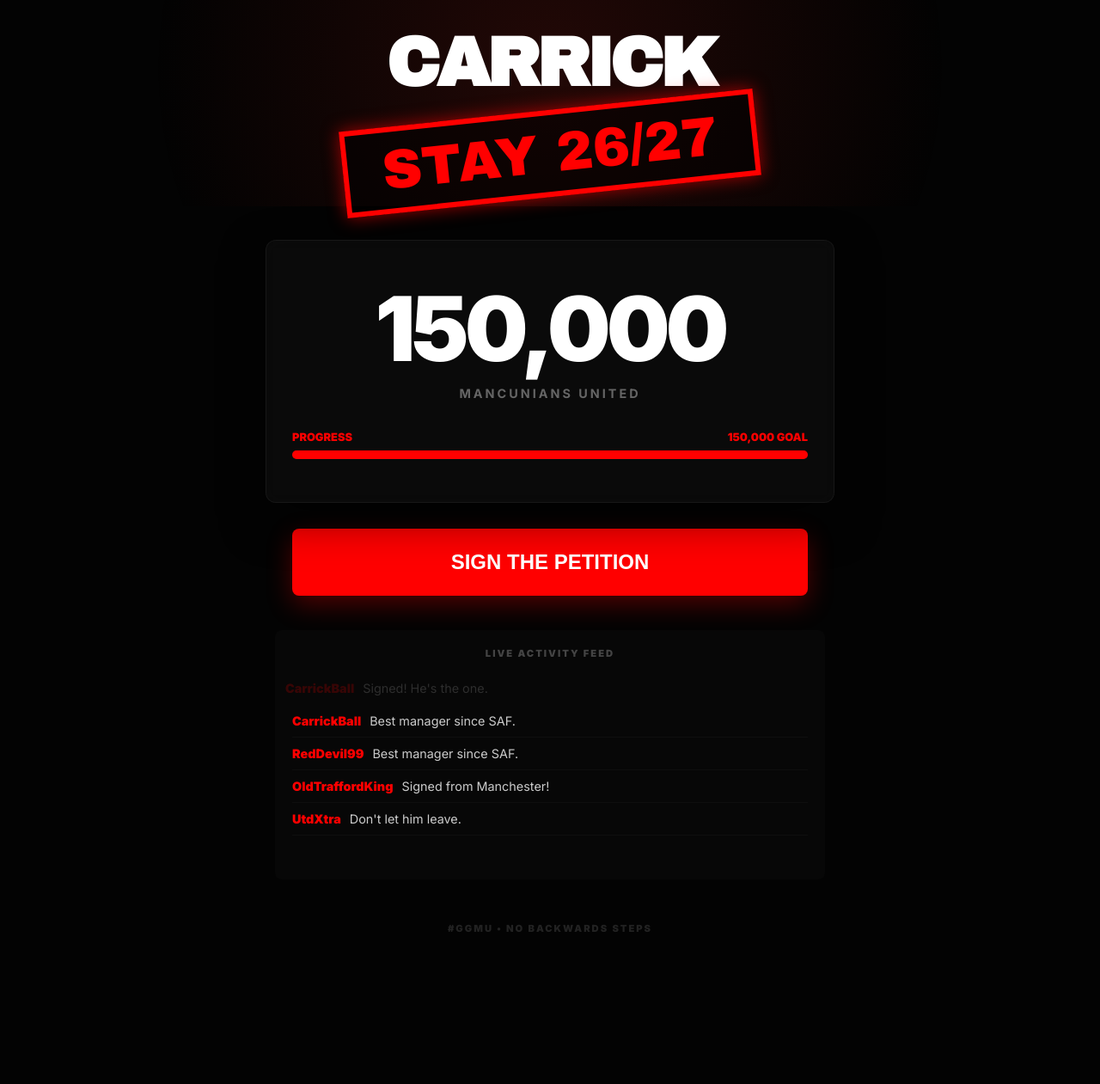
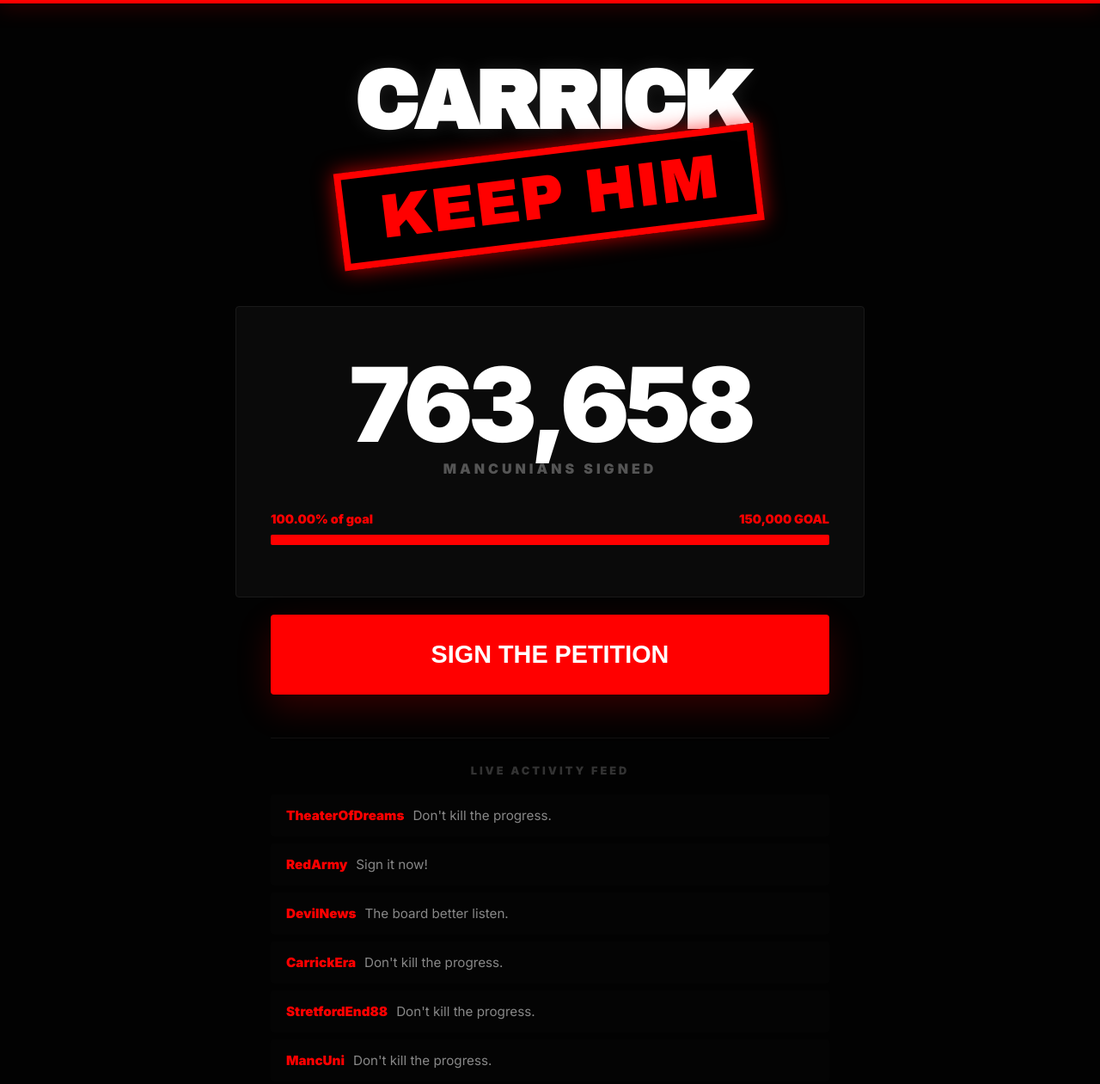
Before and after one commit to lebronhawktuah/carrick-petition, a plain HTML site: page index.html in a window 1280 px wide. Shown: the top 1261 px of the page at 86% size. Before the commit the page ends 1127 px from the top, so only its background shows below. Drawn offline with Linux system fonts and the light colour scheme.

Commit message:
Update index.html

```diff
--- a/index.html
+++ b/index.html
@@ -3,18 +3,18 @@
 <head>
     <meta charset="UTF-8">
     <meta name="viewport" content="width=device-width, initial-scale=1.0">
-    <title>CARRICK 26/27 | THE FUTURE</title>
+    <title>CARRICK 26/27 | UNSTOPPABLE</title>
     <link href="https://fonts.googleapis.com/css2?family=Archivo+Black&family=Inter:wght@400;700;900&display=swap" rel="stylesheet">
 
     <style>
         :root {
             --manc-red: #ff0000;
-            --glow: 0 0 20px rgba(255, 0, 0, 0.6);
+            --glow: 0 0 25px rgba(255, 0, 0, 0.7);
             --glass: rgba(255, 255, 255, 0.03);
         }
 
         body {
-            background-color: #030303;
+            background-color: #020202;
             color: white;
             font-family: 'Inter', sans-serif;
             margin: 0;
@@ -22,252 +22,243 @@
             flex-direction: column;
             align-items: center;
             min-height: 100vh;
-            padding: 40px 20px;
+            padding: 20px;
+            overflow-x: hidden;
         }
 
-        /* Fancy Background Glow */
-        body::before {
+        /* Top Border Glow */
+        body::after {
             content: "";
             position: fixed;
-            top: -10%;
-            width: 100%;
-            height: 40%;
-            background: radial-gradient(circle, rgba(218, 41, 28, 0.15) 0%, transparent 70%);
-            z-index: -1;
+            top: 0;
+            left: 0;
+            right: 0;
+            height: 4px;
+            background: var(--manc-red);
+            box-shadow: var(--glow);
+            z-index: 100;
         }
 
         .header {
             text-align: center;
-            margin-bottom: 50px;
+            margin: 60px 0 40px;
         }
 
         .carrick-title {
             font-family: 'Archivo Black', sans-serif;
-            font-size: clamp(3rem, 10vw, 5rem);
-            letter-spacing: -4px;
+            font-size: clamp(3.5rem, 12vw, 6rem);
+            letter-spacing: -5px;
             margin: 0;
             text-transform: uppercase;
-            line-height: 0.85;
+            line-height: 0.8;
+            filter: drop-shadow(0 0 10px rgba(255,255,255,0.1));
         }
 
         .stamp {
             display: inline-block;
-            border: 6px solid var(--manc-red);
+            border: 8px solid var(--manc-red);
             padding: 10px 40px;
             color: var(--manc-red);
             font-family: 'Archivo Black', sans-serif;
-            font-size: clamp(2.5rem, 8vw, 4rem);
-            transform: rotate(-6deg);
+            font-size: clamp(2.5rem, 8vw, 4.5rem);
+            transform: rotate(-7deg) translateY(-10px);
             box-shadow: var(--glow);
-            margin-top: 20px;
+            margin-top: 25px;
             text-transform: uppercase;
-            background: rgba(0,0,0,0.5);
+            background: rgba(0,0,0,0.8);
         }
 
-        /* The Petition Card */
+        /* Stats Card */
         .card {
-            background: var(--glass);
-            backdrop-filter: blur(10px);
-            border: 1px solid rgba(255,255,255,0.05);
+            background: #0a0a0a;
+            border: 1px solid #1a1a1a;
             width: 100%;
-            max-width: 600px;
-            padding: 50px 30px;
-            border-radius: 12px;
+            max-width: 650px;
+            padding: 60px 40px;
+            border-radius: 4px;
             text-align: center;
-            box-shadow: 0 20px 50px rgba(0,0,0,0.5);
+            margin-top: 20px;
         }
 
         #counter {
-            font-size: clamp(4rem, 12vw, 6.5rem);
+            font-size: clamp(4.5rem, 15vw, 7.5rem);
             font-weight: 900;
-            letter-spacing: -5px;
+            letter-spacing: -6px;
             margin: 0;
-            line-height: 1;
+            line-height: 0.9;
         }
 
         .label {
-            color: #666;
-            font-weight: 700;
-            font-size: 0.9rem;
-            letter-spacing: 3px;
-            margin: 15px 0 35px;
+            color: #555;
+            font-weight: 900;
+            font-size: 1rem;
+            letter-spacing: 4px;
+            margin: 10px 0 40px;
             text-transform: uppercase;
         }
 
-        .bar-container { width: 100%; margin-top: 10px; }
-        .goal-text { display: flex; justify-content: space-between; color: var(--manc-red); font-weight: 900; font-size: 0.8rem; margin-bottom: 8px; }
-        .bar-bg { width: 100%; height: 10px; background: #111; border-radius: 20px; overflow: hidden; }
-        .bar-fill { height: 100%; background: var(--manc-red); width: 0%; box-shadow: var(--glow); transition: width 0.8s cubic-bezier(0.17, 0.67, 0.83, 0.67); }
+        .bar-container { width: 100%; position: relative; }
+        .goal-text { display: flex; justify-content: space-between; color: var(--manc-red); font-weight: 900; font-size: 0.9rem; margin-bottom: 10px; }
+        .bar-bg { width: 100%; height: 12px; background: #151515; border-radius: 2px; overflow: hidden; }
+        .bar-fill { height: 100%; background: var(--manc-red); width: 100% !important; box-shadow: var(--glow); }
 
         /* The Button */
         .btn {
             width: 100%;
-            max-width: 600px;
+            max-width: 650px;
             background: var(--manc-red);
             color: white;
             border: none;
-            padding: 25px;
-            font-size: 1.5rem;
+            padding: 30px;
+            font-size: 1.8rem;
             font-weight: 900;
-            margin-top: 30px;
+            margin-top: 20px;
             cursor: pointer;
             text-transform: uppercase;
-            border-radius: 8px;
-            box-shadow: 0 10px 30px rgba(255, 0, 0, 0.3);
-            transition: 0.3s;
+            border-radius: 4px;
+            transition: 0.2s cubic-bezier(0.23, 1, 0.32, 1);
+            box-shadow: 0 15px 40px rgba(255, 0, 0, 0.2);
         }
 
-        .btn:hover { transform: translateY(-5px); box-shadow: 0 15px 40px rgba(255, 0, 0, 0.5); }
-        .btn.signed { background: #111; color: #444; cursor: default; transform: none; box-shadow: none; }
+        .btn:hover { background: #ff1a1a; transform: scale(1.01); box-shadow: 0 20px 50px rgba(255, 0, 0, 0.4); }
+        .btn.signed { background: #111; color: #333; cursor: default; transform: none; box-shadow: none; }
 
-        /* Live Bot Comments */
-        .live-feed {
+        /* Bot Activity Feed */
+        .activity-box {
             width: 100%;
-            max-width: 600px;
-            margin-top: 40px;
-            background: rgba(255,255,255,0.02);
-            border-radius: 8px;
-            padding: 20px;
-            height: 250px;
-            overflow: hidden;
-            position: relative;
+            max-width: 650px;
+            margin-top: 50px;
+            border-top: 1px solid #111;
+            padding-top: 30px;
         }
 
-        .feed-title { font-size: 0.7rem; font-weight: 900; color: #444; letter-spacing: 2px; margin-bottom: 15px; text-transform: uppercase; text-align: center;}
+        .activity-header {
+            font-size: 0.8rem;
+            font-weight: 900;
+            color: #333;
+            letter-spacing: 3px;
+            margin-bottom: 20px;
+            text-align: center;
+        }
 
         .comment {
-            display: flex;
-            align-items: center;
-            gap: 10px;
-            font-size: 0.9rem;
-            padding: 10px 0;
-            border-bottom: 1px solid rgba(255,255,255,0.03);
-            animation: slideIn 0.4s ease-out forwards;
+            background: rgba(255,255,255,0.01);
+            margin-bottom: 8px;
+            padding: 15px;
+            border-radius: 4px;
+            font-size: 0.95rem;
+            border-left: 3px solid transparent;
+            animation: fadeIn 0.5s ease forwards;
         }
 
-        @keyframes slideIn {
-            from { opacity: 0; transform: translateX(-10px); }
-            to { opacity: 1; transform: translateX(0); }
-        }
+        .comment.new { border-left-color: var(--manc-red); background: rgba(255,0,0,0.03); }
 
-        .bot-name { color: var(--manc-red); font-weight: 800; }
-        .bot-msg { color: #ccc; }
+        @keyframes fadeIn { from { opacity: 0; transform: translateY(10px); } to { opacity: 1; transform: translateY(0); } }
 
-        .footer { margin-top: 50px; color: #222; font-size: 0.7rem; font-weight: 900; letter-spacing: 2px; }
+        .bot-name { color: var(--manc-red); font-weight: 900; margin-right: 10px; }
+        .bot-msg { color: #888; }
+
+        .footer { margin: 80px 0 40px; color: #1a1a1a; font-size: 0.8rem; font-weight: 900; letter-spacing: 5px; }
     </style>
 </head>
 <body>
 
     <div class="header">
         <h1 class="carrick-title">CARRICK</h1>
-        <div class="stamp">STAY 26/27</div>
+        <div class="stamp">KEEP HIM</div>
     </div>
 
     <div class="card">
         <h2 id="counter">0</h2>
-        <div class="label">MANCUNIANS UNITED</div>
+        <div class="label">MANCUNIANS SIGNED</div>
 
         <div class="bar-container">
             <div class="goal-text">
-                <span>PROGRESS</span>
+                <span>100.00% of goal</span>
                 <span>150,000 GOAL</span>
             </div>
             <div class="bar-bg">
-                <div class="bar-fill" id="progress"></div>
+                <div class="bar-fill"></div>
             </div>
         </div>
     </div>
 
-    <button id="signBtn" class="btn">Sign the Petition</button>
+    <button id="signBtn" class="btn">SIGN THE PETITION</button>
 
-    <div class="live-feed" id="feed">
-        <div class="feed-title">LIVE ACTIVITY FEED</div>
-        <div id="comment-list"></div>
+    <div class="activity-box">
+        <div class="activity-header">LIVE ACTIVITY FEED</div>
+        <div id="feed"></div>
     </div>
 
-    <div class="footer">#GGMU • NO BACKWARDS STEPS</div>
+    <div class="footer">GLORY GLORY MAN UNITED</div>
 
     <script>
-        const goal = 150000;
-        const countEl = document.getElementById('counter');
-        const barEl = document.getElementById('progress');
+        const counterEl = document.getElementById('counter');
         const btn = document.getElementById('signBtn');
-        const commentList = document.getElementById('comment-list');
+        const feed = document.getElementById('feed');
 
-        // 1. DYNAMIC PERSISTENT COUNTER (Goes fast!)
-        // Based on time since launch, jumps by 200+ on refresh
-        const startTime = new Date("May 6, 2026 08:00:00").getTime();
+        // MATH: Jumps ~150-300 signs per refresh, blows past 150k
+        const startTime = new Date("May 6, 2026 09:00:00").getTime();
 
-        function getLiveCount() {
+        function getCount() {
             const now = new Date().getTime();
-            const elapsedSeconds = (now - startTime) / 1000;
-            // Base 95k + 15 signs per second (Roughly 900 per minute jump)
-            let current = 95240 + (elapsedSeconds * 15.5);
-            return Math.min(current, goal);
+            const elapsed = (now - startTime) / 1000;
+            // Starts at 168k and grows by 18.5 per second
+            return Math.floor(168420 + (elapsed * 18.5));
         }
 
-        let currentCount = getLiveCount();
+        let currentCount = getCount();
 
-        function updateUI() {
-            countEl.innerText = Math.floor(currentCount).toLocaleString();
-            let percent = (currentCount / goal) * 100;
-            barEl.style.width = percent + "%";
+        function updateDisplay() {
+            counterEl.innerText = currentCount.toLocaleString();
         }
 
-        // Fast update while on page
+        // Fast Live Ticking
         setInterval(() => {
-            if (currentCount < goal) {
-                currentCount += (Math.random() * 2);
-                updateUI();
-            }
-        }, 150);
+            currentCount += Math.floor(Math.random() * 3);
+            updateDisplay();
+        }, 100);
 
-        // 2. BOT COMMENT LOGIC
-        const botNames = ["UtdXtra", "MancBorn", "RedDevil99", "SirAlexVibe", "CarrickBall", "TheStretfordEnd", "BrunoFan", "TenHagLegacy", "OldTraffordKing"];
-        const botMsgs = ["Signed! He's the one.", "Don't let him leave.", "The DNA is back.", "Keep the progress going!", "Carrick in 26/27!", "Best manager since SAF.", "We can't go back now.", "Signed from Manchester!", "Get it done Board."];
+        // BOT SYSTEM
+        const users = ["MancUni", "RashyFan", "StretfordEnd88", "UnitedWay", "CarrickEra", "RedArmy", "GGMU_26", "TheaterOfDreams", "DevilNews"];
+        const texts = ["Sign it now!", "We need him for 26/27.", "The board better listen.", "Carrick is cooking.", "Don't kill the progress.", "Just signed from Salford!", "Stay Michael!", "He's the one."];
 
-        function addComment() {
-            const name = botNames[Math.floor(Math.random() * botNames.length)];
-            const msg = botMsgs[Math.floor(Math.random() * botMsgs.length)];
+        function spawnComment(isUser = false) {
+            const div = document.createElement('div');
+            div.className = 'comment' + (isUser ? ' new' : '');
 
-            const div = document.createElement('div');
-            div.className = 'comment';
-            div.innerHTML = `<span class="bot-name">${name}</span> <span class="bot-msg">${msg}</span>`;
+            const name = isUser ? "YOU" : users[Math.floor(Math.random() * users.length)];
+            const msg = isUser ? "JUST SIGNED THE PETITION!" : texts[Math.floor(Math.random() * texts.length)];
 
-            commentList.prepend(div);
-            if (commentList.children.length > 5) {
-                commentList.removeChild(commentList.lastChild);
-            }
+            div.innerHTML = `<span class="bot-name">${name}</span><span class="bot-msg">${msg}</span>`;
+
+            feed.prepend(div);
+            if (feed.children.length > 6) feed.removeChild(feed.lastChild);
         }
-
-        // Bots comment every 1-3 seconds
-        setInterval(addComment, 2500);
 
         btn.addEventListener('click', () => {
             if (!btn.classList.contains('signed')) {
                 btn.innerText = "SIGNING...";
                 setTimeout(() => {
-                    currentCount += 250;
-                    updateUI();
-                    btn.innerText = "ALREADY SIGNED";
+                    currentCount += 450;
+                    updateDisplay();
+                    btn.innerText = "YOU'VE ALREADY SIGNED";
                     btn.classList.add('signed');
-                    localStorage.setItem('carrick_signed', 'true');
-
-                    const myDiv = document.createElement('div');
-                    myDiv.className = 'comment';
-                    myDiv.innerHTML = `<span class="bot-name" style="color:#fff">YOU</span> <span class="bot-msg">JUST SIGNED THE PETITION!</span>`;
-                    commentList.prepend(myDiv);
-                }, 1000);
+                    localStorage.setItem('signed_carrick_26', 'true');
+                    spawnComment(true);
+                }, 800);
             }
         });
 
-        if (localStorage.getItem('carrick_signed')) {
-            btn.innerText = "ALREADY SIGNED";
+        if (localStorage.getItem('signed_carrick_26')) {
+            btn.innerText = "YOU'VE ALREADY SIGNED";
             btn.classList.add('signed');
         }
 
-        updateUI();
-        for(let i=0; i<3; i++) addComment(); // Pre-load some comments
+        // Kick off bots
+        updateDisplay();
+        setInterval(spawnComment, 2000);
+        for(let i=0; i<4; i++) spawnComment();
     </script>
 </body>
 </html>
```
